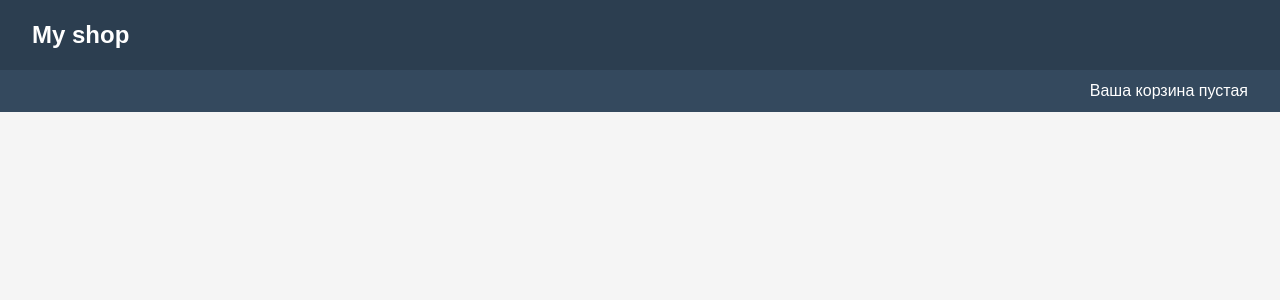
After one commit to idudko222/StripeMarket, a Django app: template templates/base.html in a window 1280 px wide. The commit adds this page. Shown: the top 300 px of the page. Run offline with Django 5.2, Linux system fonts and the light colour scheme; the template is opened without the code that fills it, so the values that code supplies are empty; parts of the project's set-up code (start-up, migrations or seed data) failed here and were passed over.

Commit message:
Добавлен минимальный css + страница всех товаров

```diff
--- a/Stripe/settings.py
+++ b/Stripe/settings.py
@@ -109,6 +109,10 @@ USE_TZ = True
 
 STATIC_URL = 'static/'
 
+STATICFILES_DIRS = [
+    BASE_DIR / 'static',  # Каталог для пользовательских статических файлов
+]
+
 # Default primary key field type
 # https://docs.djangoproject.com/en/5.2/ref/settings/#default-auto-field
 
--- a/Stripe/urls.py
+++ b/Stripe/urls.py
@@ -8,4 +8,6 @@ urlpatterns = [
     # Для одиночных товаров
     path('item/<int:id>/', views.item_detail, name='item_detail'),
     path('buy/<int:id>/', views.buy_item, name='buy_item'),
+    # list товаров
+    path('items', views.item_list, name='item_list'),
 ]
--- /dev/null
+++ b/static/css/base.css
@@ -0,0 +1,45 @@
+/* Общие сбросы */
+* {
+    margin: 0;
+    padding: 0;
+    box-sizing: border-box;
+    font-family: 'Arial', sans-serif;
+}
+
+body {
+    background-color: #f5f5f5;
+    line-height: 1.6;
+    color: #333;
+}
+
+/* Шапка */
+#header {
+    background: #2c3e50;
+    color: white;
+    padding: 1rem 2rem;
+}
+
+#header .logo {
+    color: white;
+    text-decoration: none;
+    font-size: 1.5rem;
+    font-weight: bold;
+}
+
+/* Подшапка с корзиной */
+#subheader {
+    background: #34495e;
+    color: white;
+    padding: 0.5rem 2rem;
+}
+
+#subheader .cart {
+    text-align: right;
+}
+
+/* Основное содержимое */
+#content {
+    padding: 2rem;
+    max-width: 1200px;
+    margin: 0 auto;
+}
--- /dev/null
+++ b/templates/base.html
@@ -0,0 +1,23 @@
+{% load static %}
+<!DOCTYPE html>
+<html>
+<head>
+    <meta charset="utf-8"/>
+    <title>{% block title %}My shop{% endblock %}</title>
+    <link href="{% static "css/base.css" %}" rel="stylesheet">
+</head>
+<body>
+<div id="header">
+    <a href="/" class="logo">My shop</a>
+</div>
+<div id="subheader">
+    <div class="cart">
+        Ваша корзина пустая
+    </div>
+</div>
+<div id="content">
+    {% block content %}
+    {% endblock %}
+</div>
+</body>
+</html>
```
Also changed, not shown: payment/views.py (+11 -2 lines), static/css/item_list.css (added, +53 -0 lines), templates/item_detail.html (+15 -11 lines), templates/item_list.html (added, +46 -0 lines).
